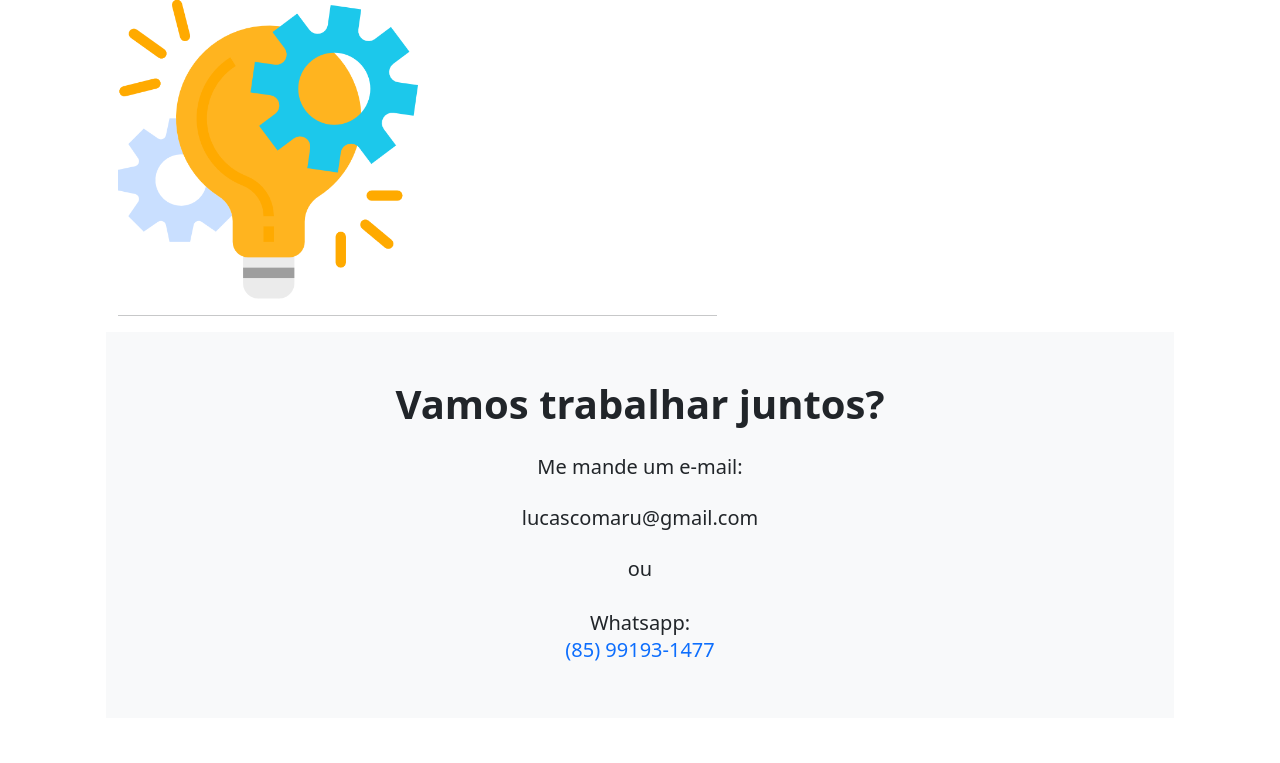
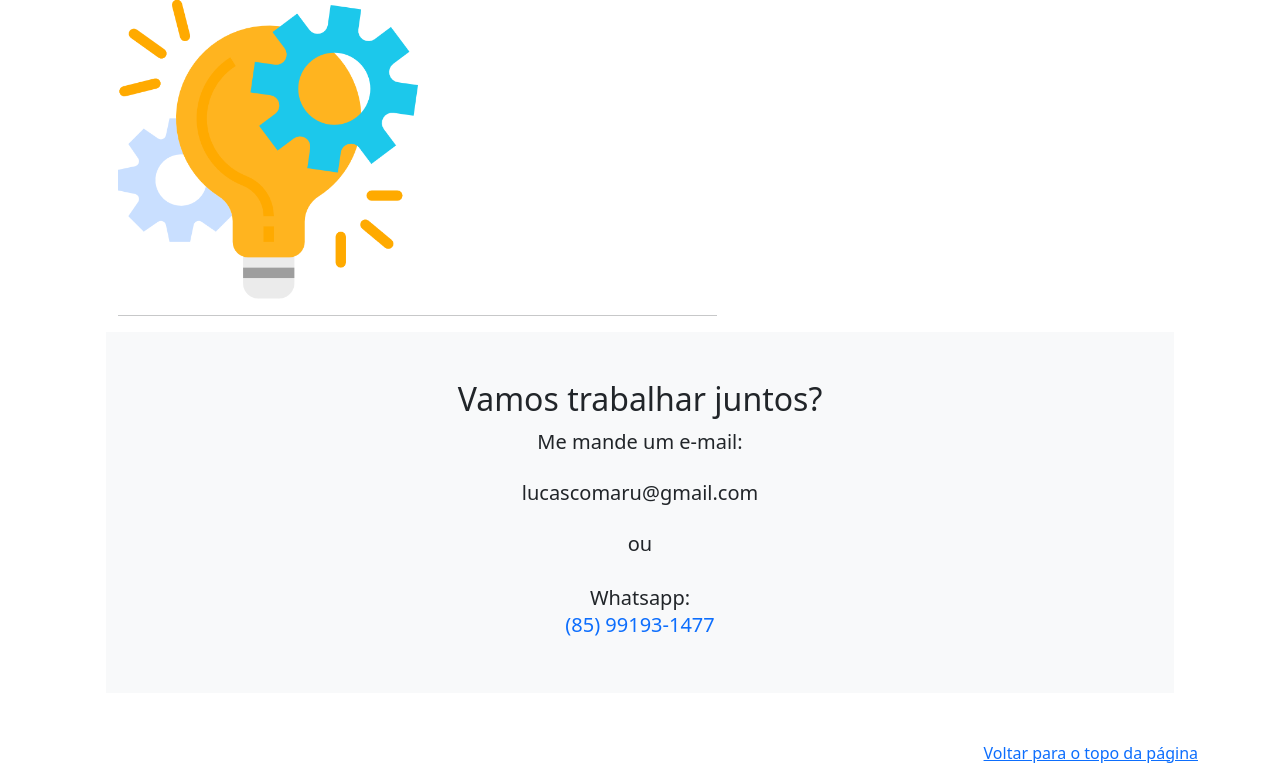
Before and after one commit to lucascomaru/portproject, a Flask app: page / in a window 1280 px wide. Shown: the part 2390-3153 px from the top of the page. Run offline with Flask 2, Linux system fonts and the light colour scheme; some libraries are stand-ins or nearby versions.

Commit message:
Algumas alterações feitas no site.

```diff
--- a/portproject/templates/homepage.html
+++ b/portproject/templates/homepage.html
@@ -141,7 +141,7 @@
   <div class="container">
     <div class="row justify-content-center text-center">
       <div class="col-lg-8">
-        <h1 class="fw-bold mb-4">Vamos trabalhar juntos?</h1>
+        <h2 id="scrollspyHeading4">Vamos trabalhar juntos?</h2>
         <p class="lead mb-4">Me mande um e-mail:</p>
         <p class="h5 mb-4">lucascomaru@gmail.com</p>
         <p class="lead mb-4">ou</p>
```
